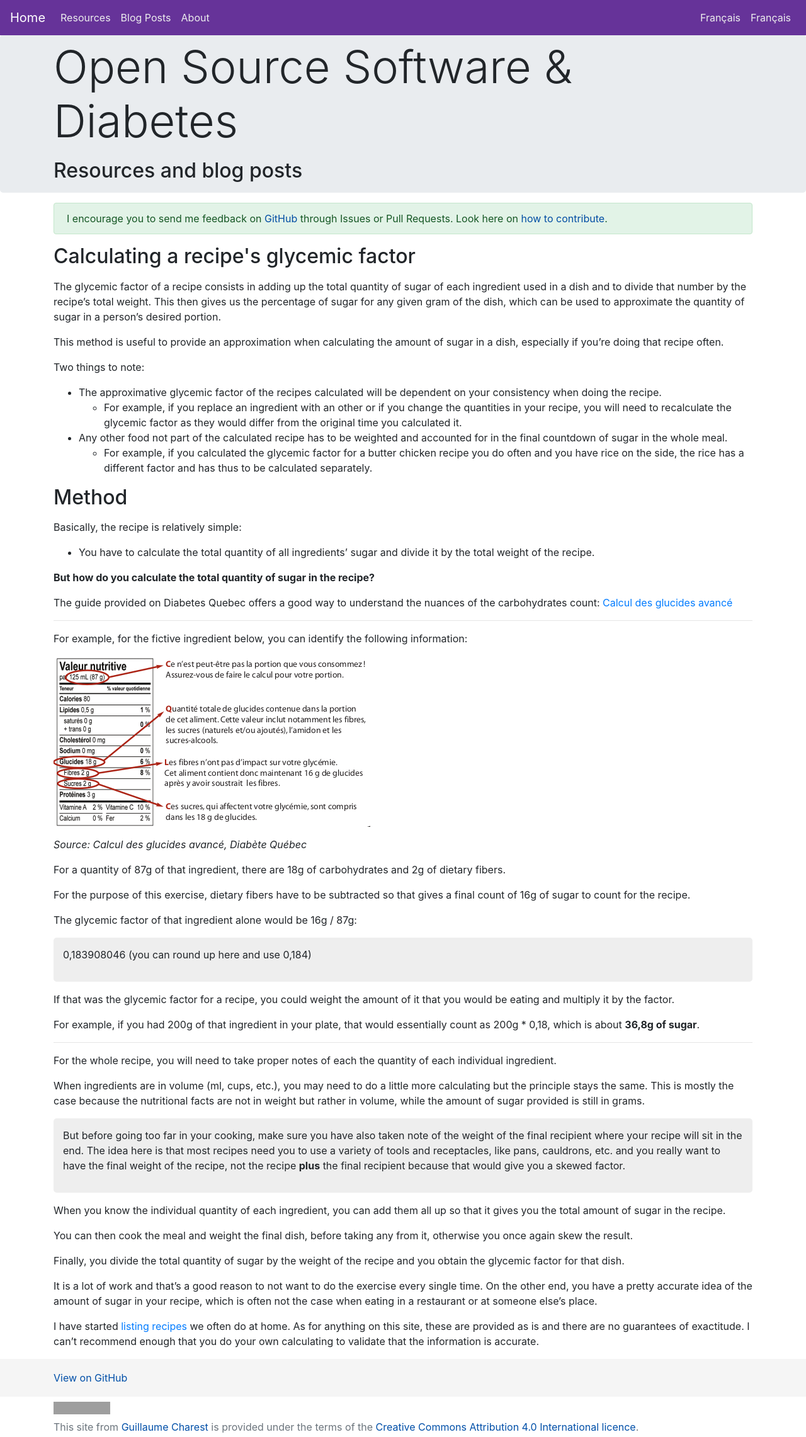
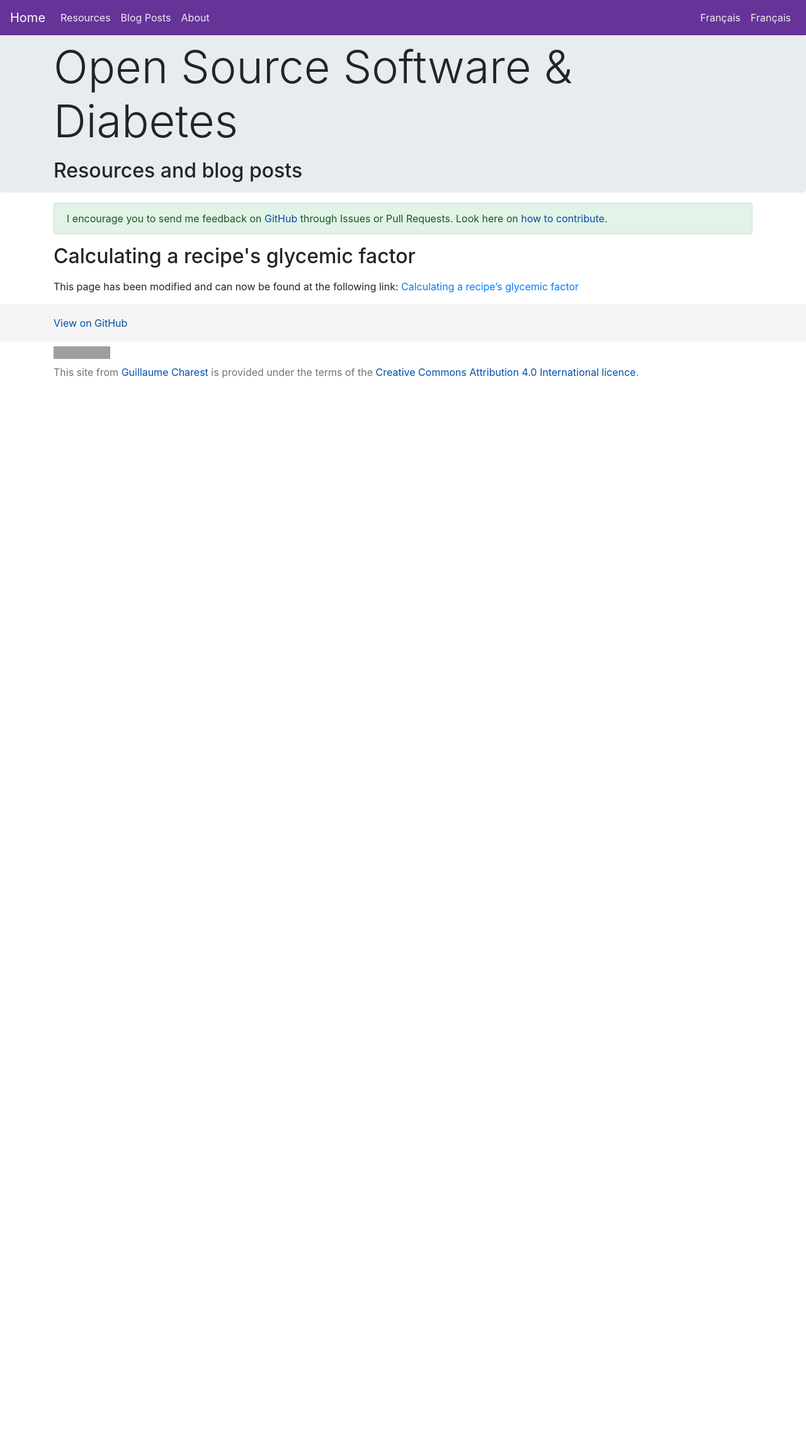
Before and after one commit to gcharest/gcharest.github.io, a Jekyll site: the page built from _pages/en/calculing-glycemic-factor.md, in a window 1280 px wide. Shown: the whole page at 63% size. Built offline with Jekyll 4.4.1, drawn with Linux system fonts in a browser that asks for light colours; nearby versions of some CDN libraries; grey boxes are pictures that could not be loaded.

Commit message:
Update page-redirect

```diff
--- a/_pages/en/calculing-glycemic-factor.md
+++ b/_pages/en/calculing-glycemic-factor.md
@@ -3,72 +3,7 @@ layout: default
 title:  Calculating a recipe's glycemic factor
 ref: calcul-facteur-glycémique
 lang: en
-sections: Diabetes
 permalink: calculating-glycemic-factor.html
+redirect: diabetes/calculating-glycemic-factor.html
 ---
-The glycemic factor of a recipe consists in adding up the total quantity of sugar of each ingredient used in a dish and to divide that number by the recipe's total weight.
-This then gives us the percentage of sugar for any given gram of the dish, which can be used to approximate the quantity of sugar in a person's desired portion.
-
-This method is useful to provide an approximation when calculating the amount of sugar in a dish, especially if you're doing that recipe often.
-
-Two things to note:
-
-- The approximative glycemic factor of the recipes calculated will be dependent on your consistency when doing the recipe.
-  - For example, if you replace an ingredient with an other or if you change the quantities in your recipe, you will need to recalculate the glycemic factor as they would differ from the original time you calculated it.
-- Any other food not part of the calculated recipe has to be weighted and accounted for in the final countdown of sugar in the whole meal.
-  - For example, if you calculated the glycemic factor for a butter chicken recipe you do often and you have rice on the side, the rice has a different factor and has thus to be calculated separately.
-
-## Method
-
-Basically, the recipe is relatively simple:
-
-- You have to calculate the total quantity of all ingredients' sugar and divide it by the total weight of the recipe.
-
-**But how do you calculate the total quantity of sugar in the recipe?**
-
-The guide provided on Diabetes Quebec offers a good way to understand the nuances of the carbohydrates count:
-[Calcul des glucides avancé](https://www.diabete.qc.ca/wp-content/uploads/2014/08/Calcul-glucides-1un-ng-4.pdf)
-
-----
-For example, for the fictive ingredient below, you can identify the following information:
-
-![Example of nutrition facts table.](../assets/images/tableau-valeur-nutritive.png)
-
-<!--markdownlint-disable MD036-->
-*Source: Calcul des glucides avancé, Diabète Québec*
-<!--markdownlint-enable MD036-->
-
-For a quantity of 87g of that ingredient, there are 18g of carbohydrates and 2g of dietary fibers.
-
-For the purpose of this exercise, dietary fibers have to be subtracted so that gives a final count of 16g of sugar to count for the recipe.
-
-The glycemic factor of that ingredient alone would be 16g / 87g:
-
-> 0,183908046 (you can round up here and use 0,184)
-
-If that was the glycemic factor for a recipe, you could weight the amount of it that you would be eating and multiply it by the factor.
-
-For example, if you had 200g of that ingredient in your plate, that would essentially count as 200g * 0,18, which is about **36,8g of sugar**.
-
-----
-
-For the whole recipe, you will need to take proper notes of each the quantity of each individual ingredient.
-
-When ingredients are in volume (ml, cups, etc.), you may need to do a little more calculating but the principle stays the same.
-This is mostly the case because the nutritional facts are not in weight but rather in volume, while the amount of sugar provided is still in grams.
-
->But before going too far in your cooking, make sure you have also taken note of the weight of the final recipient where your recipe will sit in the end.
-The idea here is that most recipes need you to use a variety of tools and receptacles, like pans, cauldrons, etc. and you really want to have the final weight of the recipe, not the recipe **plus** the final recipient because that would give you a skewed factor.
-
-When you know the individual quantity of each ingredient, you can add them all up so that it gives you the total amount of sugar in the recipe.
-
-You can then cook the meal and weight the final dish, before taking any from it, otherwise you once again skew the result.
-
-Finally, you divide the total quantity of sugar by the weight of the recipe and you obtain the glycemic factor for that dish.
-
-It is a lot of work and that's a good reason to not want to do the exercise every single time.
-On the other end, you have a pretty accurate idea of the amount of sugar in your recipe, which is often not the case when eating in a restaurant or at someone else's place.
-
-I have started [listing recipes](({{site.baseurl}}/recipes-glycemic-factor.html)) we often do at home.
-As for anything on this site, these are provided as is and there are no guarantees of exactitude.
-I can't recommend enough that you do your own calculating to validate that the information is accurate.
+{% include page-redirect.md %}
```
Also changed, not shown: _pages/en/recipes-glycemic-factor.md (+2 -21 lines), _pages/fr/sitesweb.md (+1 -1 lines).
